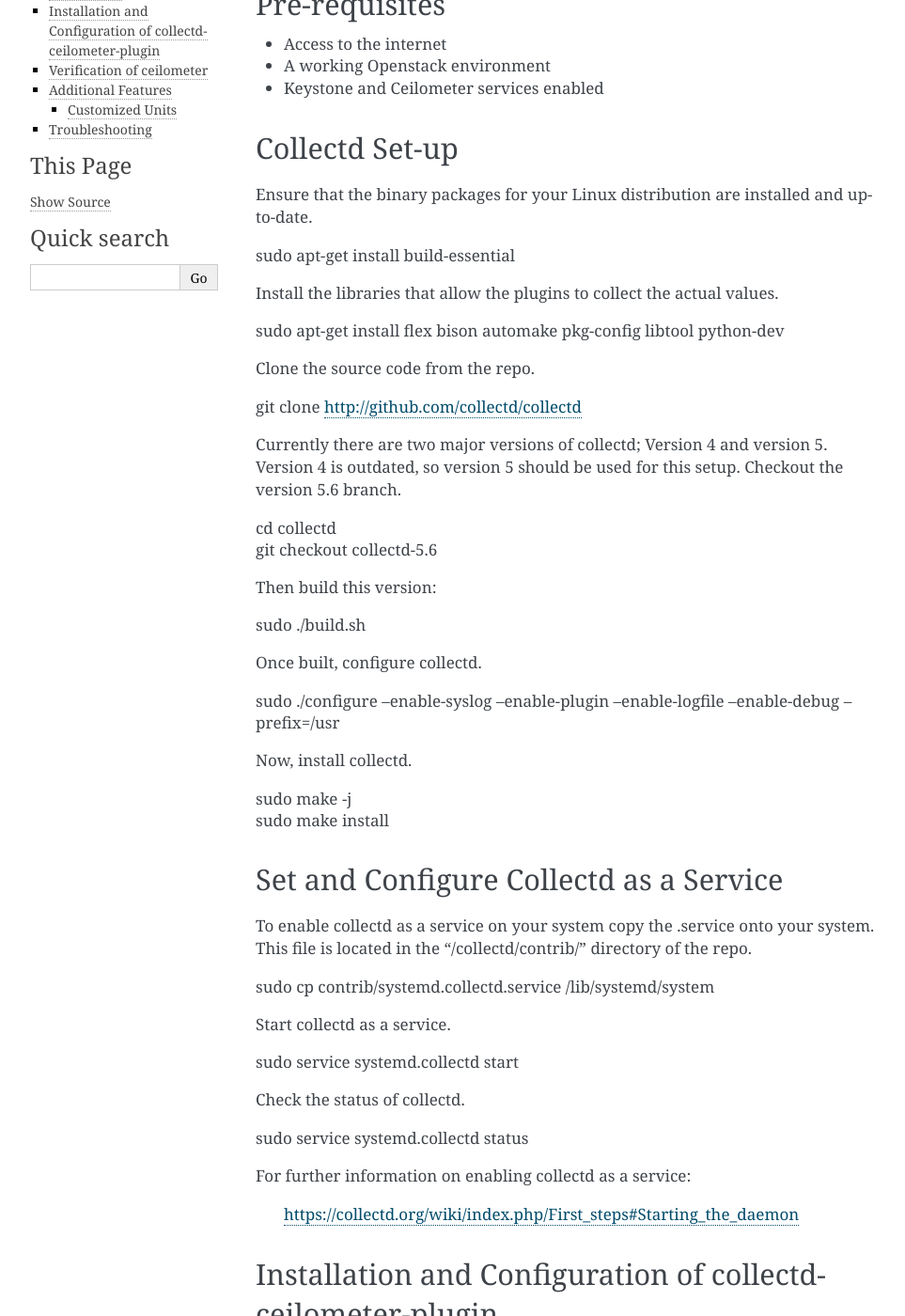
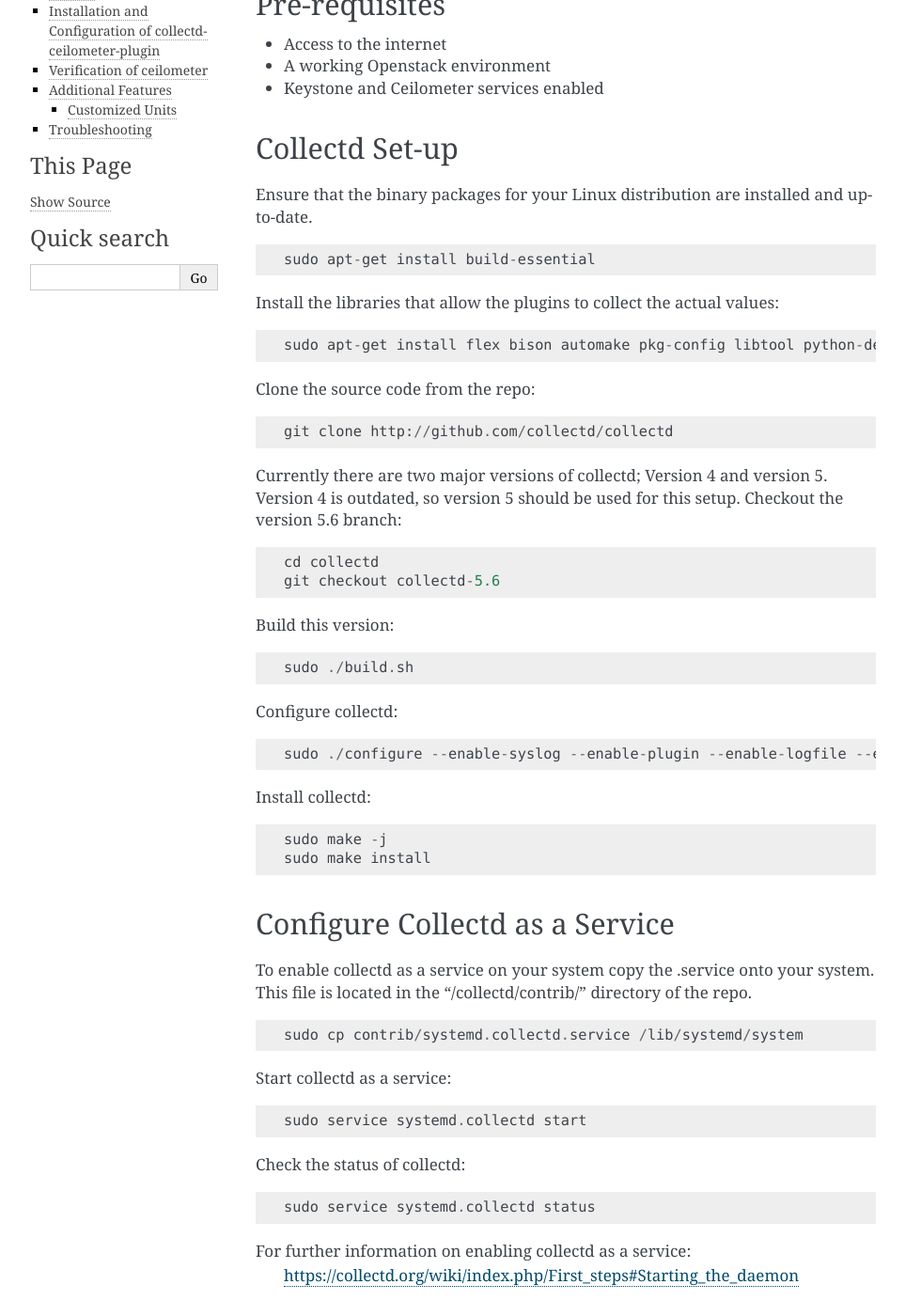
Before and after one commit to openstack-archive/collectd-openstack-plugins, a Sphinx documentation site: the page built from doc/source/GSG.rst, in a window 1280 px wide and 1400 px high, scrolled down 198 px. Shown: the whole window at 94% size, without its empty margins (148-1111 px from the left). Built offline with Sphinx 7.4.7, drawn with Linux system fonts in a browser that asks for light colours; pages that are not in the unit, such as notebooks, are missing from menus; some of the changed text lies outside the part shown.

```diff
--- a/doc/source/GSG.rst
+++ b/doc/source/GSG.rst
@@ -41,54 +41,73 @@ Collectd Set-up
 Ensure that the binary packages for your Linux distribution are installed
 and up-to-date.
 
-| sudo apt-get install build-essential
+::
 
-Install the libraries that allow the plugins to collect the actual values.
+  sudo apt-get install build-essential
 
-| sudo apt-get install flex bison automake pkg-config libtool python-dev
+Install the libraries that allow the plugins to collect the actual values:
 
-Clone the source code from the repo.
+::
 
-| git clone http://github.com/collectd/collectd
+  sudo apt-get install flex bison automake pkg-config libtool python-dev
+
+Clone the source code from the repo:
+
+::
+
+  git clone http://github.com/collectd/collectd
 
 Currently there are two major versions of collectd; Version 4 and version 5.
 Version 4 is outdated, so version 5 should be used for this setup.
-Checkout the version 5.6 branch.
+Checkout the version 5.6 branch:
 
-| cd collectd
-| git checkout collectd-5.6
+::
 
-Then build this version:
+  cd collectd
+  git checkout collectd-5.6
 
-| sudo ./build.sh
+Build this version:
 
-Once built, configure collectd.
+::
 
-| sudo ./configure --enable-syslog --enable-plugin --enable-logfile --enable-debug --prefix=/usr
+  sudo ./build.sh
 
-Now, install collectd.
+Configure collectd:
 
-| sudo make -j
-| sudo make install
+::
 
-Set and Configure Collectd as a Service
----------------------------------------
+  sudo ./configure --enable-syslog --enable-plugin --enable-logfile --enable-debug --prefix=/usr
+
+Install collectd:
+
+::
+
+  sudo make -j
+  sudo make install
+
+Configure Collectd as a Service
+-------------------------------
 
 To enable collectd as a service on your system copy the .service onto your
 system. This file is located in the "/collectd/contrib/" directory of the repo.
 
-| sudo cp contrib/systemd.collectd.service /lib/systemd/system
+::
 
-Start collectd as a service.
+  sudo cp contrib/systemd.collectd.service /lib/systemd/system
 
-| sudo service systemd.collectd start
+Start collectd as a service:
 
-Check the status of collectd.
+::
 
-| sudo service systemd.collectd status
+  sudo service systemd.collectd start
+
+Check the status of collectd:
+
+::
+
+  sudo service systemd.collectd status
 
 For further information on enabling collectd as a service:
-
  https://collectd.org/wiki/index.php/First_steps#Starting_the_daemon
 
 Installation and Configuration of collectd-ceilometer-plugin
@@ -96,7 +115,9 @@ Installation and Configuration of collectd-ceilometer-plugin
 
 Clone the collectd-ceilometer-plugin code.
 
-| git clone https://github.com/openstack/collectd-ceilometer-plugin
+::
+
+  git clone https://github.com/openstack/collectd-ceilometer-plugin
 
 By default, the collectd.conf file is located in "/etc/collectd.conf",
 but because you specified "--prefix=/usr" during configuration it is now
@@ -106,9 +127,11 @@ Configurations for the plugin itself are specified in its own .conf file,
 collectd-ceilometer-plugin.conf.
 
 Copy collectd-celiometer-plugin/etc/collectd.conf.d/collectd-ceilometer-plugin.conf
-onto your machine. Include the filepath to this file in your collectd.conf file.
+onto your machine. Include the filepath to this file in your collectd.conf file:
 
-| Include /path/to/collectd-ceilometer-plugin.conf
+::
+
+  Include /path/to/collectd-ceilometer-plugin.conf
 
 In the collectd-ceilometer-plugin.conf file a few variables have to be changed
 to suit your environment:
@@ -117,27 +140,29 @@ to suit your environment:
   directory.
 
 * You must specify the service endpoint address, "OS_AUTH_URL". In an openstack
-  setup you can use the openstack client to identify this.
+  setup you can use the openstack client to identify this. Look for the keystone
+  internalURL to and use it as your "OS_AUTH_URL".
 
-  | openstack catalog list
+  ::
 
-  Look for the keystone internalURL to and use it as your "OS_AUTH_URL".
-
-  | OS_AUTH_URL "<OS_AUTH_URL>"
+       openstack catalog list
 
 * Finally, set the type of URL used for the ceilometer service to
   "internalURL".
 
-  | CEILOMETER_URL_TYPE "internalURL"
+  ::
+
+    CEILOMETER_URL_TYPE "internalURL"
 
 * If you would like to enable any additional features please follow the
   instructions provided in the "Additional Features" section below before
   moving on to the next step.
 
-Now, you can restart the collectd service and the plugin for ceilometer should
-be working with collectd.
+Restart the collectd service:
 
-| sudo service systemd.collectd restart
+::
+
+  sudo service systemd.collectd restart
 
 Verification of ceilometer
 --------------------------
@@ -146,23 +171,29 @@ To verify that ceilometer is working with collectd use the ceilometer client.
 
 * Source the credentials required to use your openstack client.
 
-  | source openrc
+  ::
+
+    source openrc
 
 * To verify that the stats are going through to ceilometer, view the ceilometer
   meter list.
 
-  | ceilometer meter-list
+  ::
+
+    ceilometer meter-list
 
   Specifically, one of the default meters that is enabled by collectd is
   "cpu.cpu". Check that this meter is enabled.
 
-  |  ceilometer sample-list --meter cpu.cpu
+  ::
+
+    ceilometer sample-list --meter cpu.cpu
 
 Additional Features
 -------------------
 
 Customized Units
-~~~~~~~~~~~~~~~~
+~~~~~~~~~~~~~~~
 
 This feature enables you to customize the units of the data being collected. It
 can be used to update existing units or add in new units by updating the plugin
@@ -171,28 +202,32 @@ doesn't provide its own unit mappings, this feature can be used to add in the
 new units for this meter.
 
 To utilize this feature you must enable it before restarting the service.
-Follow the instructions below to implement it:
+Follow the instructions below:
 
   - In your collectd-ceilometer-plugin.conf file add in the following lines
     at the end of the <Module> section. Edit the line to include the name of
     of your chosen meter and its new units.
 
-::
-     <UNITS>
+   ::
+
+      <UNITS>
         UNIT <meter_name> <units>
-     </UNITS>
+      </UNITS>
 
-    Additional lines of a similar nature can be added to change the units of
+  - Additional lines of a similar nature can be added to change the units of
     multiple meters.
 
-  - Now you can restart the collectd service and your customized units will
+  - Restart the collectd service and your customized units will
     have been updated.
 
 To verify that the units have been changed, observe the ceilometer meter-list
 or the sample-list and check the units of the meter that you changed.
 
-| ceilometer meter-list | grep <meter_name>
-| ceilometer sample-list | grep <meter_name>
+::
+
+  ceilometer meter-list | grep <meter_name>
+  ceilometer sample-list | grep <meter_name>
+
 
 Troubleshooting
 ---------------
--- a/doc/source/vagrant.rst
+++ b/doc/source/vagrant.rst
@@ -29,6 +29,7 @@ This project is distributed with a Vagrantfile intended to be used by
 developers to run functional tests on a Linux virtual machine.
 
 The software provided by the appliance are:
+
 - Ubuntu Server 16.04 LTS appliance running inside Virtual Box
 - The collectd provided by Ubuntu
 - Python 2.7 and 3.4 provided by Ubuntu
@@ -37,6 +38,7 @@ The software provided by the appliance are:
 
 To use Vagrant to test this plugin you have to install following software
 up to date software on your host machine:
+
 - Vagrant
 - VirtualBox 5
 
@@ -59,6 +61,7 @@ Virtual Box
 -----------
 
 Virtual Box version greater than 5 should works fine.
+
 
 Many Linux distributions should provide a valid version of VirtualBox.
 
```
Also changed, not shown: other parts of doc/source/GSG.rst (+7 -3 lines), doc/source/devstackGSG.rst (+35 -17 lines), doc/source/troubleshooting.rst (+12 -3 lines), 1 other file.
